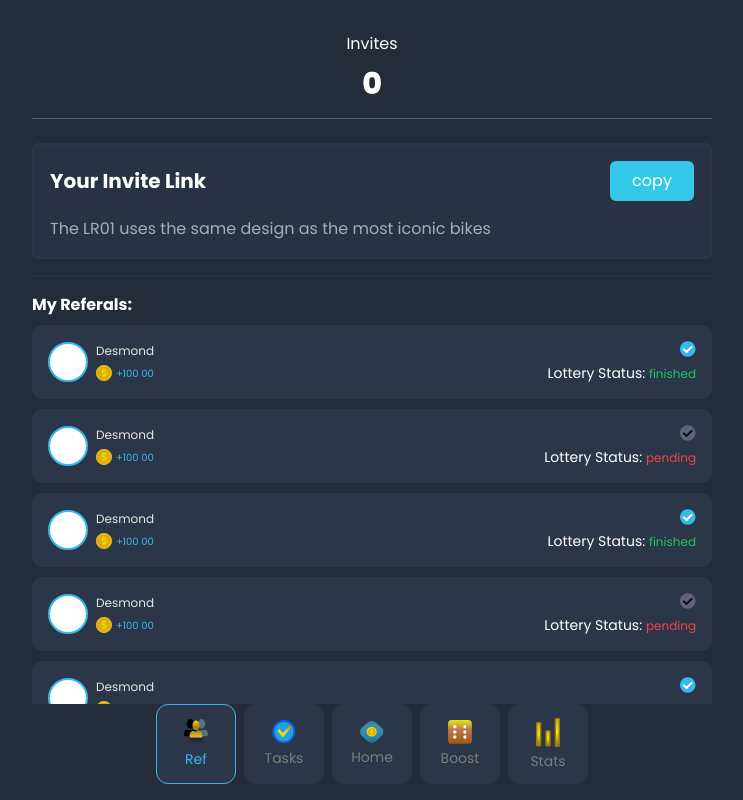
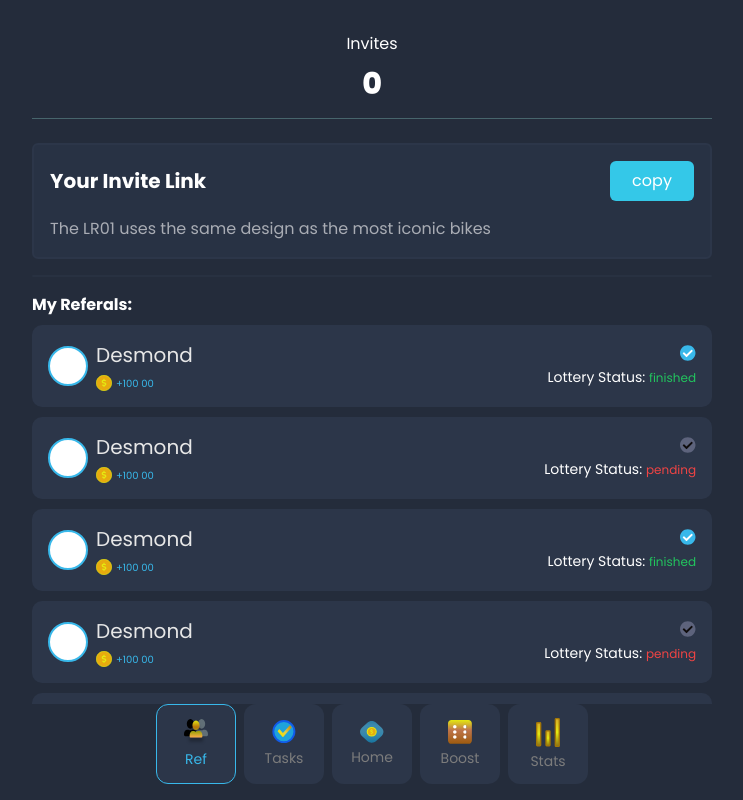
Before and after one commit to hassnain0/TapSwap-Clone, a React (Vite) app: page /invites in a window 1280 px wide. Shown: the whole page, without its empty margins (268-1011 px from the left). Built offline with nearby package versions, Linux system fonts and the light colour scheme.

Commit message:
icons tabbar

```diff
--- a/src/pages/invites/invite/index.tsx
+++ b/src/pages/invites/invite/index.tsx
@@ -15,7 +15,7 @@ export function Invite({ name, value, checked = false }: InviteProps) {
       <div className="flex items-center gap-2">
         <div className="border-2 border-[#38B8EA] bg-white rounded-full w-10 h-10" />
         <div className="flex flex-col gap-[6px]">
-          <strong className="text-[#E7E7E7] text-xs font-medium">{name}</strong>
+          <strong className="text-[#E7E7E7] text-xl font-medium">{name}</strong>
           <div className="flex items-center gap-1">
             <img src={dolarImage} alt="" className="w-4 h-4" />
             <span className="text-[#38B8EA] text-[10px] font-medium">+{value}</span>
```
